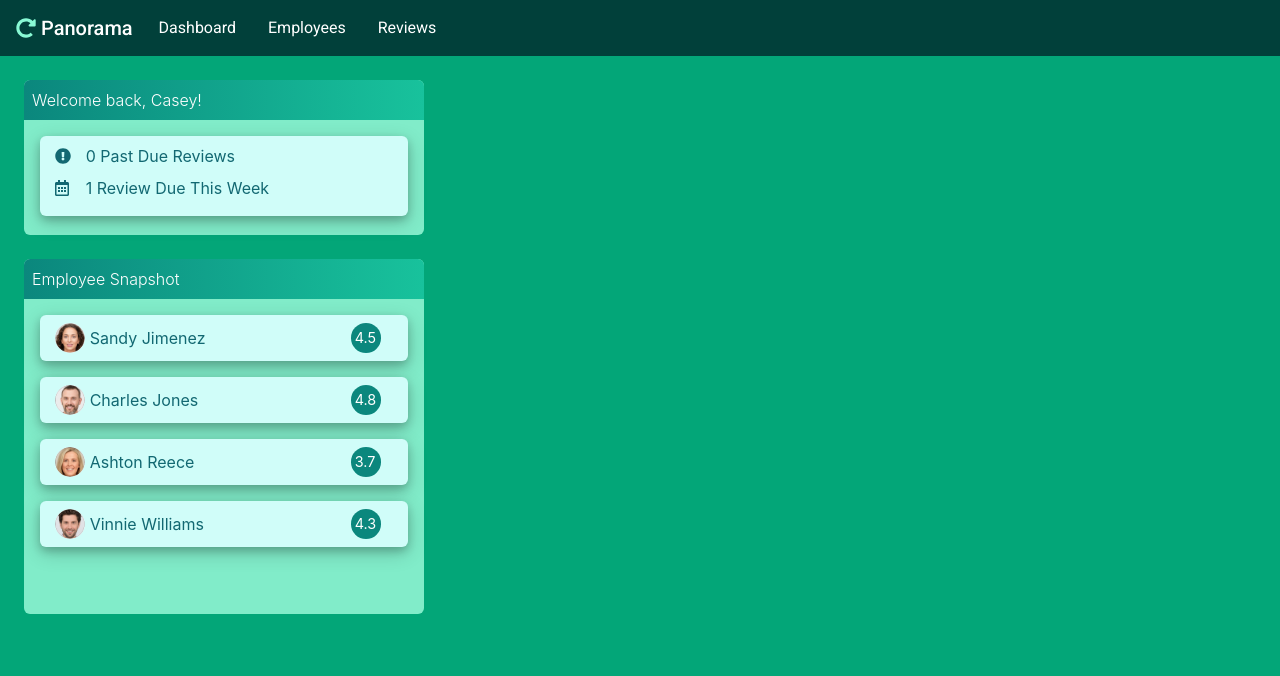
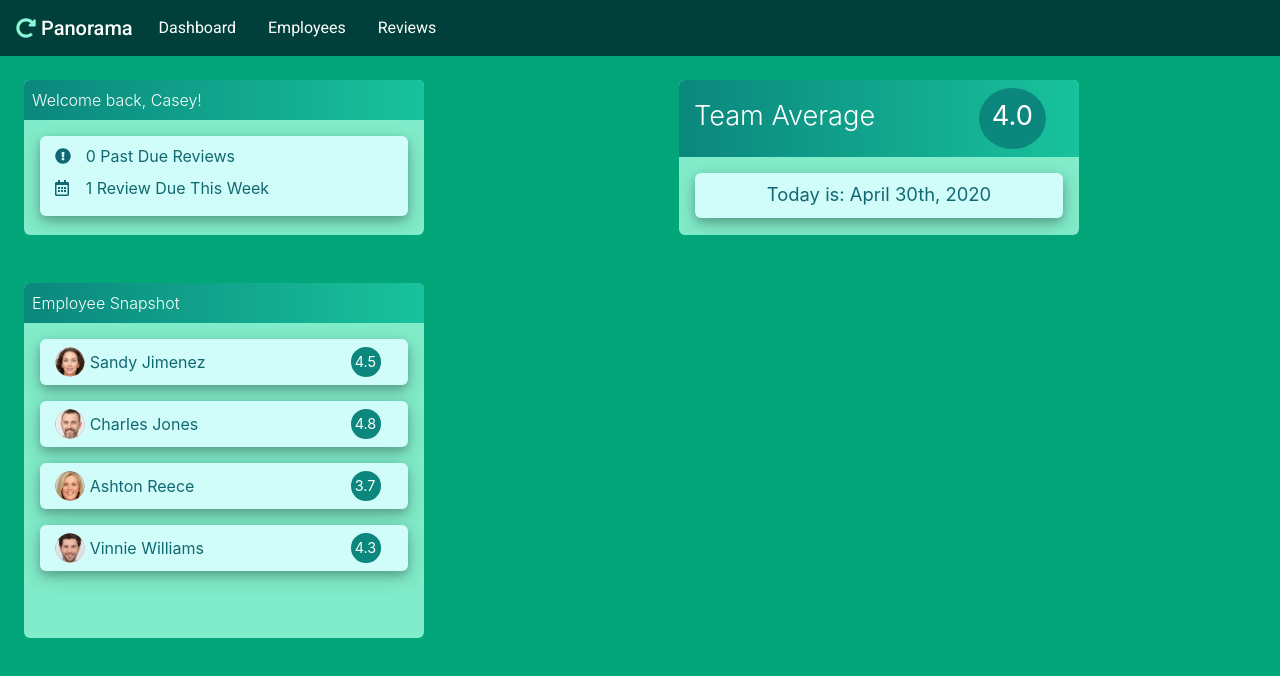
Before and after one commit to casey-cook/panorama-app, a React (Create React App) app: page / in a window 1280 px wide. Shown: the top 676 px of the page. Built offline with nearby package versions, Linux system fonts and the light colour scheme.

Commit message:
TeamAverage component complete

```diff
--- a/package.json
+++ b/package.json
@@ -11,6 +11,7 @@
     "@testing-library/react": "^9.3.2",
     "@testing-library/user-event": "^7.1.2",
     "bootstrap": "^4.4.1",
+    "moment": "^2.25.3",
     "react": "^16.13.1",
     "react-dom": "^16.13.1",
     "react-scripts": "3.4.1",
--- a/src/components/Main.js
+++ b/src/components/Main.js
@@ -3,6 +3,7 @@ import { EMPLOYEES } from '../employeeData';
 import Navigation from './Nav'
 import Window from './Window';
 import EmpSnapshot from './EmpSnapshot';
+import TeamAverage from './TeamAverage';
 
 class Main extends Component {
 
@@ -17,9 +18,24 @@ class Main extends Component {
   render() {
     return (
       <div>
+
         <Navigation />
-        <Window />
-        <EmpSnapshot employees={this.state.employees} />
+        <div className='conatiner'>
+          <div className="row">
+            <div className="col">
+              <Window />
+            </div>
+            <div className="col">
+              <TeamAverage employees={this.state.employees} />
+            </div>
+          </div>
+          <div className="row">
+            <div className="col">
+              <EmpSnapshot employees={this.state.employees} />
+            </div>
+          </div>
+        </div>
+
       </div>
     )
   }
--- a/src/components/TeamAverage.js
+++ b/src/components/TeamAverage.js
@@ -0,0 +1,76 @@
+import React, { Component } from 'react';
+import moment from 'moment';
+
+const windowStyle = {
+	minHeight: 155,
+	backgroundColor: '#81ecc9',
+	maxWidth: 400,
+	borderRadius: 6,
+};
+
+const headingStyle1 = {
+	backgroundImage: 'linear-gradient(to right, #0b877d , #18c29c)',
+  borderTopLeftRadius: 6,
+  borderTopRightRadius: 6,
+  minHeight: 77,
+  fontSize: '1.7em',
+};
+
+
+const welcomeContent = {
+	backgroundColor: '#d0fdf9',
+	minWidth: 100,
+	minHeight: 45,
+	borderRadius: 6,
+	boxShadow: '0 4px 8px 0 rgba(0, 0, 0, 0.2), 0 6px 20px 0 rgba(0, 0, 0, 0.19)',
+  color: '#126872',
+  textAlign: 'center',
+  fontSize: '1.15em',
+};
+
+const avgStyle = {
+  color: 'white',
+  backgroundColor: '#0b877d',
+  borderRadius: '50%',
+  padding: '0 0 0 0',
+  textAlign: 'center'
+}
+
+
+function RenderTeamAverage({employees}) {
+    let total = 0;
+    employees.map(employee=> (
+      total += employee.totalScore
+    ))
+    return (Math.round(total / employees.length).toFixed(1));
+    }
+
+
+function TeamAverage({employees}) {
+
+    let today = moment().format('MMMM Do, YYYY');
+
+    return (
+			<div style={windowStyle} className='m-4'>
+        <div className="container">
+          <div className="row" style={headingStyle1}>
+            <div className="col-9" >
+              <p className='wHeading pt-3'>Team Average</p>
+            </div>
+            <div className="col-2 my-2 pt-2" style={avgStyle}>
+              <RenderTeamAverage employees={employees}/>
+            </div>
+          </div>
+        </div>
+				<div style={welcomeContent} className='m-3'>
+          <div className="container">
+            <div display='flex' className='row pt-2'>
+              <div className='col'>Today is: {today}</div>
+            </div>
+          </div>
+				</div>
+			</div>
+		);
+}
+
+export default TeamAverage;
```
Also changed, not shown: 1 other file (tests, documents, lock files or other folders).
